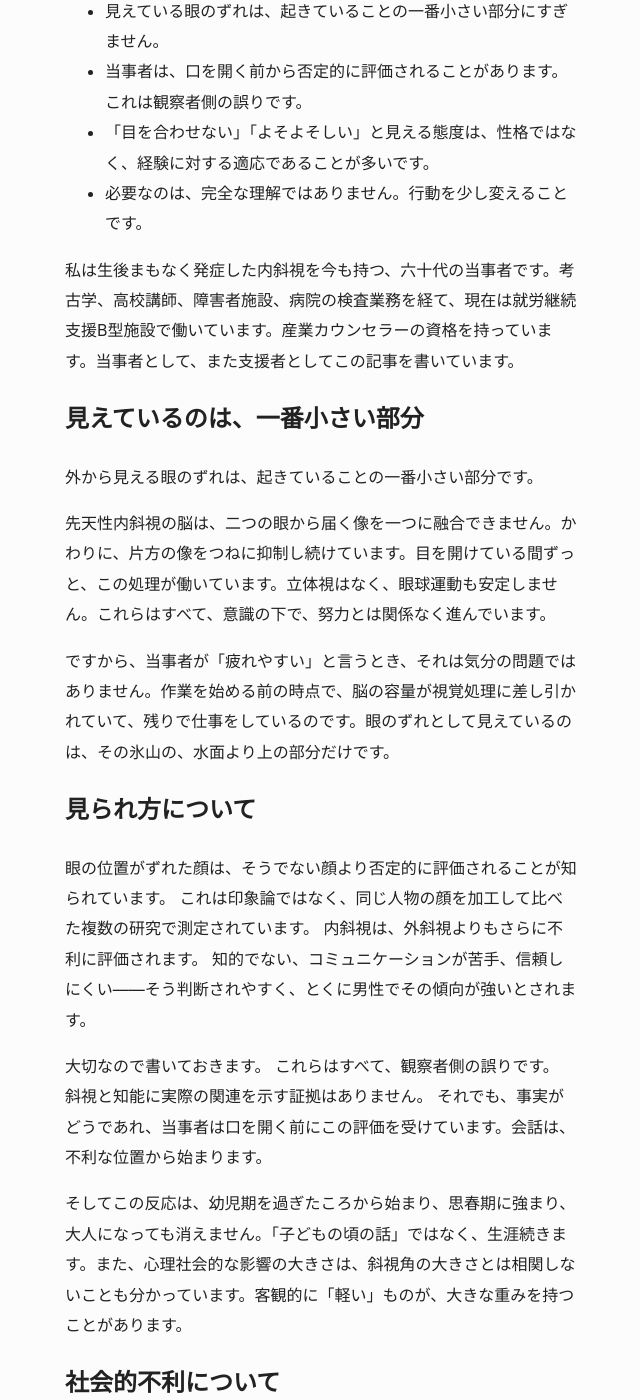
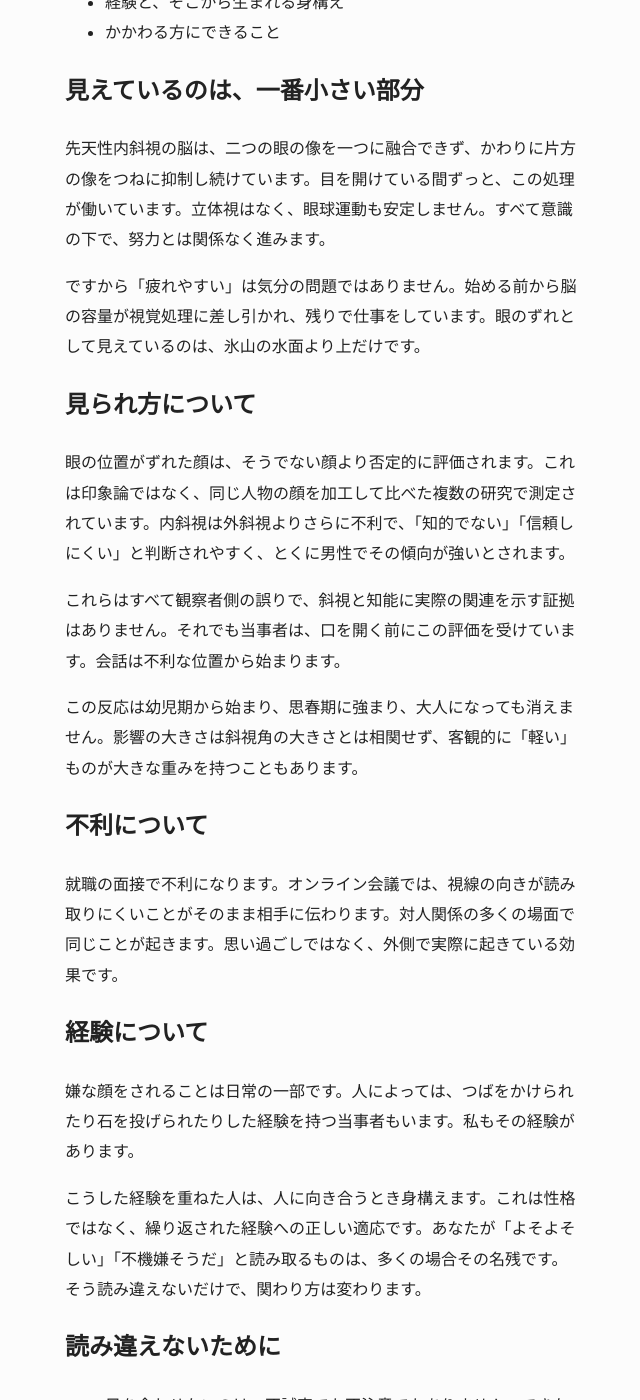
Before and after one commit to SilentMalachite/A11yLab, a Jekyll site: the page built from _visual/2026-07-29-esotropia-social.md, in a window 1280 px wide and 1400 px high, scrolled down 876 px. Shown: the whole window, without its empty margins (319-959 px from the left). Built offline with Jekyll 4.4.1, drawn with Linux system fonts in a browser that asks for light colours; some of the changed text lies outside the part shown.

Commit message:
docs: 内斜視記事を全体的に推敲し冗長な記述を整理
見出し重複の解消、要点リストを目次形式に変更、各節の文章を圧縮。
「かかわる方にできること」を役立つこと/負担になることの2群に整理。

Co-Authored-By: Claude Opus 5 (1M context) <noreply@anthropic.com>

```diff
--- a/_visual/2026-07-29-esotropia-social.md
+++ b/_visual/2026-07-29-esotropia-social.md
@@ -6,71 +6,59 @@ meta-description: 先天性内斜視の当事者による、社会的影響と
 
 ![見えるずれは氷山の一角。水面下には視覚処理の負荷や社会的不利がある](/A11yLab/assets/images/visual-esotropia-social.png)
 
-# 先天性内斜視と社会
+先天性内斜視は、眼の位置が内側へずれる状態です。けれど当事者にとっての負担は、眼のずれそのものよりも、その周囲で起きていることの側にあります。この記事は、支援・医療・設計の現場にいる方に向けて、知っておくと役に立つことを整理したものです。
 
-先天性内斜視は、眼の位置が内側へずれる状態です。けれど当事者にとっての本当の負担は、眼のずれそのものよりも、その周囲で起きていることの側にあります。この記事は、支援・医療・設計の現場にいる方に向けて、目の前の当事者について知っておくと役に立つことを、できるだけ落ち着いて整理したものです。
+**この記事で扱うこと**
 
-**この記事の要点**
-
-- 見えている眼のずれは、起きていることの一番小さい部分にすぎません。
-- 当事者は、口を開く前から否定的に評価されることがあります。これは観察者側の誤りです。
-- 「目を合わせない」「よそよそしい」と見える態度は、性格ではなく、経験に対する適応であることが多いです。
-- 必要なのは、完全な理解ではありません。行動を少し変えることです。
-
-私は生後まもなく発症した内斜視を今も持つ、六十代の当事者です。考古学、高校講師、障害者施設、病院の検査業務を経て、現在は就労継続支援B型施設で働いています。産業カウンセラーの資格を持っています。当事者として、また支援者としてこの記事を書いています。
+- 見えているものと、起きていることの違い
+- 見られ方 ― 口を開く前に受ける評価
+- 実際の不利
+- 経験と、そこから生まれる身構え
+- かかわる方にできること
 
 ## 見えているのは、一番小さい部分
 
-外から見える眼のずれは、起きていることの一番小さい部分です。
+先天性内斜視の脳は、二つの眼の像を一つに融合できず、かわりに片方の像をつねに抑制し続けています。目を開けている間ずっと、この処理が働いています。立体視はなく、眼球運動も安定しません。すべて意識の下で、努力とは関係なく進みます。
 
-先天性内斜視の脳は、二つの眼から届く像を一つに融合できません。かわりに、片方の像をつねに抑制し続けています。目を開けている間ずっと、この処理が働いています。立体視はなく、眼球運動も安定しません。これらはすべて、意識の下で、努力とは関係なく進んでいます。
-
-ですから、当事者が「疲れやすい」と言うとき、それは気分の問題ではありません。作業を始める前の時点で、脳の容量が視覚処理に差し引かれていて、残りで仕事をしているのです。眼のずれとして見えているのは、その氷山の、水面より上の部分だけです。
+ですから「疲れやすい」は気分の問題ではありません。始める前から脳の容量が視覚処理に差し引かれ、残りで仕事をしています。眼のずれとして見えているのは、氷山の水面より上だけです。
 
 ## 見られ方について
 
-眼の位置がずれた顔は、そうでない顔より否定的に評価されることが知られています。
-これは印象論ではなく、同じ人物の顔を加工して比べた複数の研究で測定されています。
-内斜視は、外斜視よりもさらに不利に評価されます。
-知的でない、コミュニケーションが苦手、信頼しにくい――そう判断されやすく、とくに男性でその傾向が強いとされます。
+眼の位置がずれた顔は、そうでない顔より否定的に評価されます。これは印象論ではなく、同じ人物の顔を加工して比べた複数の研究で測定されています。内斜視は外斜視よりさらに不利で、「知的でない」「信頼しにくい」と判断されやすく、とくに男性でその傾向が強いとされます。
 
-大切なので書いておきます。
-これらはすべて、観察者側の誤りです。
-斜視と知能に実際の関連を示す証拠はありません。
-それでも、事実がどうであれ、当事者は口を開く前にこの評価を受けています。会話は、不利な位置から始まります。
+これらはすべて観察者側の誤りで、斜視と知能に実際の関連を示す証拠はありません。それでも当事者は、口を開く前にこの評価を受けています。会話は不利な位置から始まります。
 
-そしてこの反応は、幼児期を過ぎたころから始まり、思春期に強まり、大人になっても消えません。「子どもの頃の話」ではなく、生涯続きます。また、心理社会的な影響の大きさは、斜視角の大きさとは相関しないことも分かっています。客観的に「軽い」ものが、大きな重みを持つことがあります。
+この反応は幼児期から始まり、思春期に強まり、大人になっても消えません。影響の大きさは斜視角の大きさとは相関せず、客観的に「軽い」ものが大きな重みを持つこともあります。
 
-## 社会的不利について
+## 不利について
 
-具体的に書きます。就職の面接で不利になります。オンライン会議では、顔と視線が近くで見つめられるため、視線の向きが読み取りにくいことが、そのまま相手に伝わります。対人関係の多くの場面で、同じことが起きます。これらは思い過ごしではなく、外側で実際に起きている効果として観察できるものです。
+就職の面接で不利になります。オンライン会議では、視線の向きが読み取りにくいことがそのまま相手に伝わります。対人関係の多くの場面で同じことが起きます。思い過ごしではなく、外側で実際に起きている効果です。
 
-## 経験
+## 経験について
 
-私は見知らぬ子どもや大人に、嫌な顔をされる。それは日常の一部でした。人によっては、通りすがりに暴言を吐いたりされるかたもいます。酷いときはつばをかけられたり、石を投げられたりしています。
+嫌な顔をされることは日常の一部です。人によっては、つばをかけられたり石を投げられたりした経験を持つ当事者もいます。私もその経験があります。
 
-これは子どものときだけでなく、今も続いている現実です。
-
-こうした経験を重ねた人は、人に向き合うときに身構えるようになります。これは性格ではありません。繰り返された経験に対する、正しい適応です。
-
-支援・医療・設計にかかわる方に、ここはとくに知っておいてほしいところです。あなたが「よそよそしい」「目を合わせない」「不機嫌そうだ」と読み取るものは、多くの場合、この身構えの名残です。そう読み違えないだけで、関わり方は変わります。
+こうした経験を重ねた人は、人に向き合うとき身構えます。これは性格ではなく、繰り返された経験への正しい適応です。あなたが「よそよそしい」「不機嫌そうだ」と読み取るものは、多くの場合その名残です。そう読み違えないだけで、関わり方は変わります。
 
 ## 読み違えないために
 
-- 目を合わせないのは、不誠実でも不注意でもありません。物理的にできないか、合わせると消耗するか、過去の経験によるものです。
+- 目を合わせないのは、不誠実でも不注意でもありません。できないか、消耗するか、過去の経験によるものです。
 - 身構えは、敵意ではありません。
 - 疲労は、怠けではありません。始める前から容量が減っています。
-- 「そんなに目立ちませんよ」は、慰めになりません。目立ち方と、負っているものの重さは、別のものだからです。
+- 「そんなに目立ちませんよ」は慰めになりません。目立ち方と負っているものの重さは別だからです。
 
 ## かかわる方にできること
 
-- 行動のほうを変えてくれること。
-- 配慮を口頭ではなく、文書で、あらかじめ示してくれること。- 眼を合わせることを本人に求めないこと。
+役に立つのは、次のようなことです。
 
-- かえって負担になること:「気にしすぎですよ」と促すこと。実際に起きたことに対しては、それは噛み合いません。
-- 「みんな疲れています」と一般化することは避ける
-- 同じ説明を何度も求めること: 説明そのものが、あらたな消耗になります。
+- 理解を待たずに、行動を変えること
+- 配慮を口頭ではなく、文書であらかじめ示すこと
+- 眼を合わせることを本人に求めないこと
 
-正直なところ、完全に理解してもらうことは、たぶんできません。立体視のある人が、立体視のない世界の処理負担を、そのまま体験することはできないからです。
+かえって負担になるのは、次のようなことです。
 
-けれど、完全な理解は必要ありません。行動が少し変われば、それで十分です。そしてそれは、この記事を読んだ方が、今日から始められることです。
+- 「気にしすぎですよ」と促すこと
+- 「みんな疲れています」と一般化すること
+- 同じ説明を何度も求めること。説明そのものが、あらたな消耗になります
+
+完全に理解してもらうことは、たぶんできません。立体視のある人が、立体視のない世界の処理負担をそのまま体験することはできないからです。けれどそれは必要ありません。行動が少し変われば十分で、それはこの記事を読んだ方が今日から始められることです。
```
